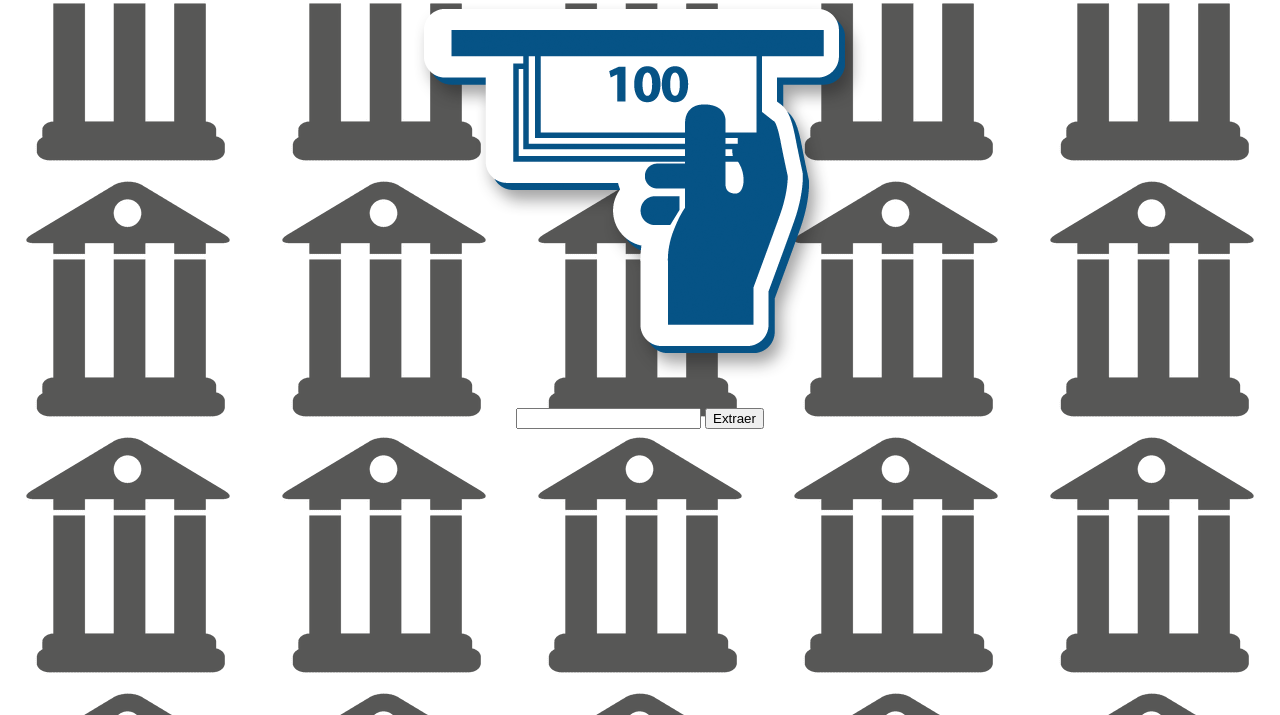
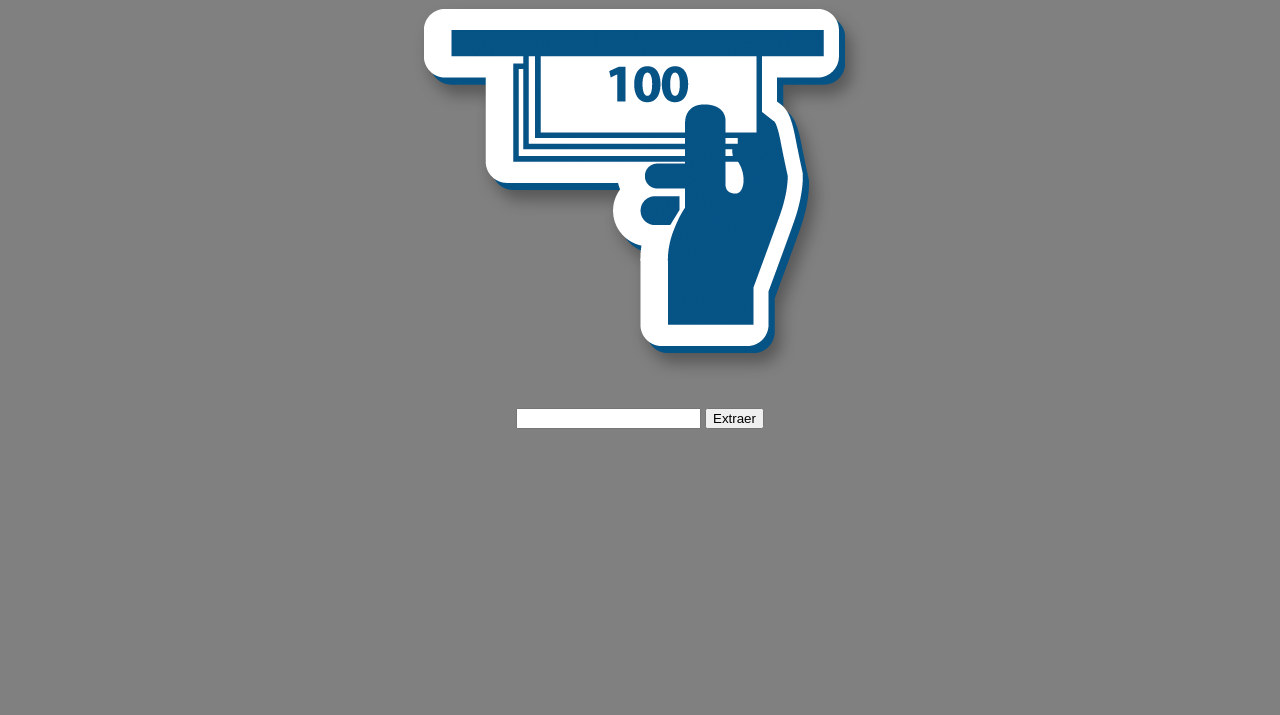
Before and after one commit to Manuel-Mendoza/Banco, a plain HTML site: page index.html in a window 1280 px wide. Shown: the part 85-800 px from the top of the page. Drawn offline with Linux system fonts and the light colour scheme.

Commit message:
actualización

```diff
--- a/master.css
+++ b/master.css
@@ -1,4 +1,4 @@
 body
 {
-	background:url('Imagenes/banco.png');
+  background: grey;
 }
```
